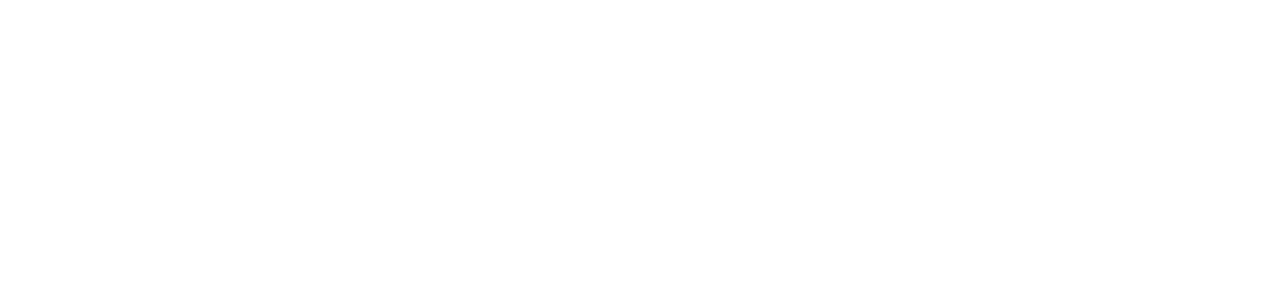
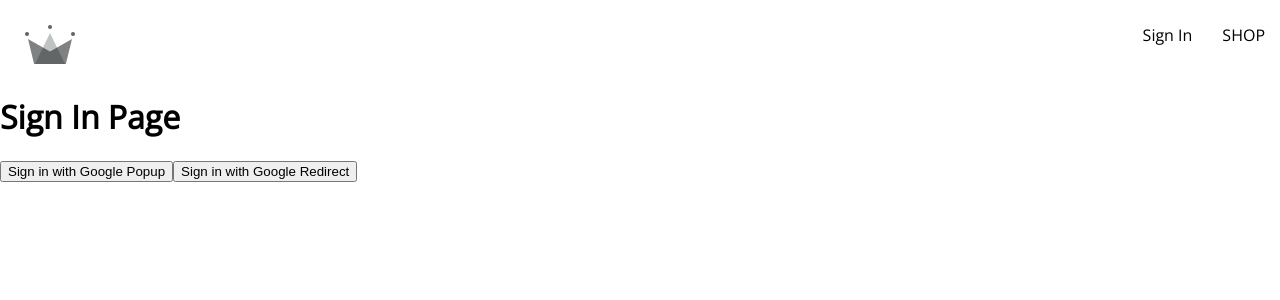
Before and after one commit to rulhuda/rulhuda-clothing, a React (Create React App) app: page /sign-in in a window 1280 px wide. Before the commit this address had no page. Shown: the top 300 px of the page. Built offline with nearby package versions, Linux system fonts and the light colour scheme.

Commit message:
Create redirect google sign in

```diff
--- a/src/App.js
+++ b/src/App.js
@@ -14,7 +14,7 @@
       <Route path='/' element={<Navigation />}>
         <Route index element={<Home />} />
         <Route path='shop' element={<Shop />} />
-        <Route path='signIn' element={<SignIn />} />
+        <Route path='sign-in' element={<SignIn />} />
       </Route>
     </Routes>
   );
--- a/src/routes/navigation/navigation.component.jsx
+++ b/src/routes/navigation/navigation.component.jsx
@@ -13,7 +13,7 @@
           <CrownLogo className='logo' />
         </Link>
         <div className='nav-links-container'>
-          <Link className='nav-link' to='/signIn'>
+          <Link className='nav-link' to='/sign-in'>
             Sign In
           </Link>
           <Link className='nav-link' to='/shop'>
--- a/src/routes/sign-in/sign-in.component.jsx
+++ b/src/routes/sign-in/sign-in.component.jsx
@@ -1,8 +1,33 @@
-import { signInWithGooglePopup, createUserDocumentFromAuth } from "../../utils/firebase/firebase.utils";
+import { useEffect } from "react";
+import { getRedirectResult } from 'firebase/auth';
+
+import {
+  signInWithGooglePopup,
+  signInWithGoogleRedirect,
+  createUserDocumentFromAuth,
+  auth
+}
+from "../../utils/firebase/firebase.utils";
 
 const SignIn = () => {
+  useEffect(() => {
+    const getResponse = async () => {
+      const response = await getRedirectResult(auth);
+      if (response) {
+        const userDocRef = await createUserDocumentFromAuth(response.user);
+      }
+    }
+    getResponse();
+  })
+
   const logGoogleUser = async () => {
     const {user} = await signInWithGooglePopup();
+    const userDocRef = await createUserDocumentFromAuth(user);
+  }
+
+  const logGoogleRedirectUser = async () => {
+    const {user} = await signInWithGoogleRedirect();
+    console.log(user);
     const userDocRef = await createUserDocumentFromAuth(user);
   }
 
@@ -10,6 +35,7 @@
     <div>
         <h1>Sign In Page</h1>
         <button onClick={logGoogleUser}>Sign in with Google Popup</button>
+        <button onClick={logGoogleRedirectUser}>Sign in with Google Redirect</button>
     </div>
   )
 };
--- a/src/utils/firebase/firebase.utils.js
+++ b/src/utils/firebase/firebase.utils.js
@@ -24,13 +24,14 @@
 
 const firebaseapp = initializeApp(firebaseConfig);
 
-const provider = new GoogleAuthProvider();
-provider.setCustomParameters({
+const googleProvider = new GoogleAuthProvider();
+googleProvider.setCustomParameters({
   prompt: 'select_account'
 });
 
 export const auth = getAuth();
-export const signInWithGooglePopup = () => signInWithPopup(auth, provider);
+export const signInWithGooglePopup = () => signInWithPopup(auth, googleProvider);
+export const signInWithGoogleRedirect = () => signInWithRedirect(auth, googleProvider);
 
 export const db = getFirestore();
 
```
